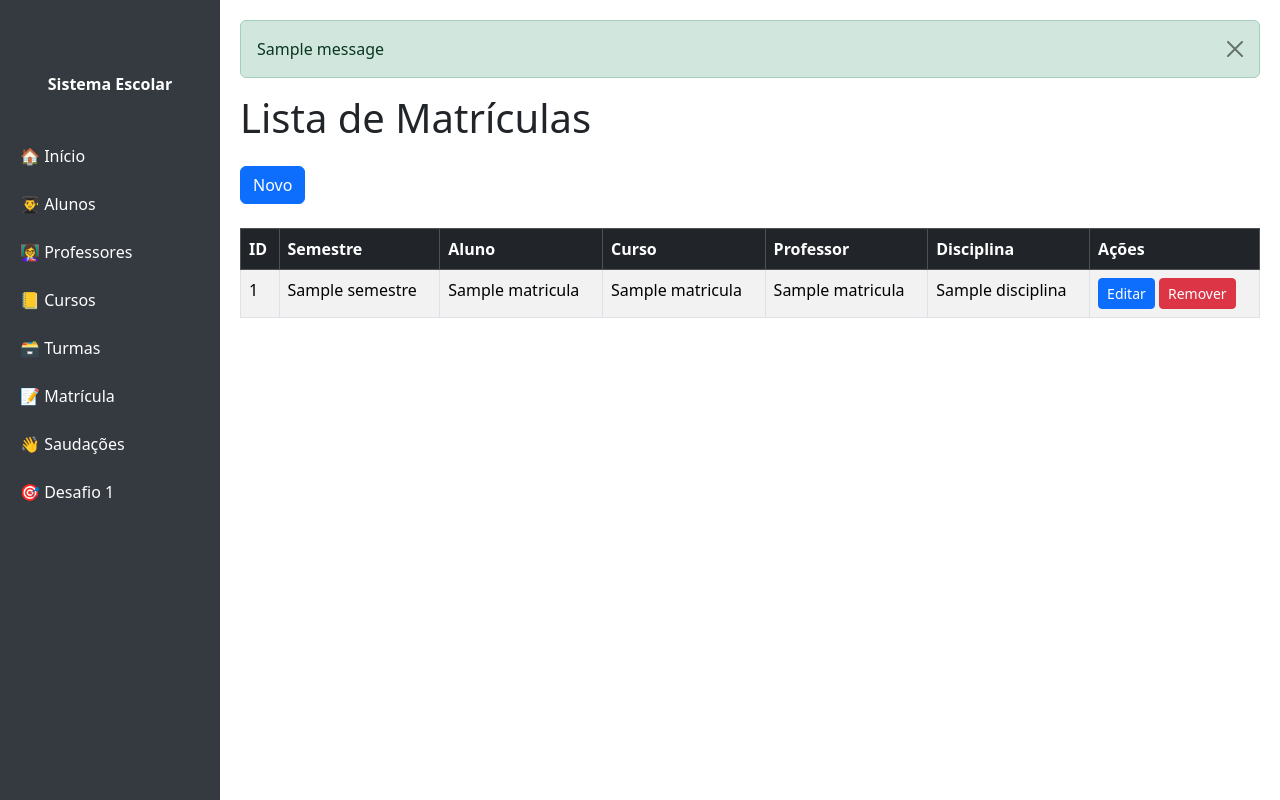
After one commit to davissontiago/pweb-ProjetoFlask, a Flask app: page /enrollments in a window 1280 px wide. The commit adds this page. Run offline with Flask 3, Linux system fonts and the light colour scheme; one stand-in notice (Sample message) is shown; a database or web service that is not in the repository returns one stand-in record (values such as "Sample title"); some libraries are stand-ins or nearby versions.

Commit message:
Versão final funcional

```diff
--- a/app.py
+++ b/app.py
@@ -3,6 +3,7 @@ from dao.student_dao import StudentDAO
 from dao.teacher_dao import TeacherDAO
 from dao.course_dao import CourseDAO
 from dao.class_dao import ClassDAO
+from dao.enrollment_dao import EnrollmentDAO
 
 import os
 
@@ -196,6 +197,68 @@ def classe_delete(id):
         flash(result["mensagem"], "danger")
     return redirect('/classes')
 
+# =========================================== Turma ===========================================
+
+@app.route('/enrollments')
+def list_enrollments():
+    dao = EnrollmentDAO()
+    data = dao.get_all()
+    return render_template('enrollments/enrollment.html', data=data)
+
+@app.route('/enrollments/form')
+def form_enrollment():
+    # 1. Carrega todos os Alunos para o dropdown
+    daoStudent = StudentDAO()
+    dataStudent = daoStudent.get_all()
+
+    # 2. Carrega todas as Turmas para o dropdown
+    daoClass = ClassDAO()
+    dataClass = daoClass.get_all()
+
+    return render_template('enrollments/form.html', enrollment_value=None, dataStudent=dataStudent, dataClass=dataClass)
+
+@app.route('/enrollments/save/', methods=['POST'])
+@app.route('/enrollments/save/<int:id>', methods=['POST'])
+def enrollment_save(id=None):
+    # Recebe os IDs selecionados nos menus suspensos
+    student_id = request.form['student_id']
+    class_id = request.form['class_id']
+
+    dao = EnrollmentDAO()
+    result = dao.save(student_id, class_id, id)
+
+    if result["status"] == "ok":
+        flash("Matrícula salva com sucesso!", "success")
+    else:
+        flash(result["mensagem"], "danger")
+
+    return redirect('/enrollments')
+
+@app.route('/enrollments/edit/<int:id>')
+def enrollment_edit(id):
+    dao = EnrollmentDAO()
+    enrollment_value = dao.get_by_id(id) # Busca a matrícula específica
+
+    # Carrega as listas novamente para preencher os dropdowns na edição
+    daoStudent = StudentDAO()
+    dataStudent = daoStudent.get_all()
+
+    daoClass = ClassDAO()
+    dataClass = daoClass.get_all()
+
+    return render_template('enrollments/form.html', enrollment_value=enrollment_value, dataStudent=dataStudent, dataClass=dataClass)
+
+@app.route('/enrollments/delete/<int:id>')
+def enrollment_delete(id):
+    dao = EnrollmentDAO()
+    result = dao.delete(id)
+
+    if result['status'] == "ok":
+       flash("Matrícula removida com sucesso!", "success")
+    else:
+        flash(result["mensagem"], "danger")
+    return redirect('/enrollments')
+
 # =========================================== Saudação ===========================================
 
 @app.route('/greetings')
--- /dev/null
+++ b/dao/enrollment_dao.py
@@ -0,0 +1,51 @@
+from dao.db_config  import get_connection
+
+class EnrollmentDAO:
+
+    sqlSelect = 'SELECT m.id, t.semestre, a.nome AS nome_aluno, c.nome_curso, p.nome AS nome_professor, p.disciplina FROM matricula AS m JOIN aluno AS a ON m.aluno_id = a.id JOIN turma AS t ON m.turma_id = t.id JOIN curso AS c ON t.curso_id = c.id JOIN professor AS p ON t.professor_id = p.id ORDER BY m.id ASC;'
+
+    def get_all(self):
+        conn = get_connection()
+        cursor = conn.cursor()
+        cursor.execute(self.sqlSelect)
+        rows = cursor.fetchall()
+        conn.close()
+        return rows
+
+    def save(self, student_id, class_id, id=None):
+        conn = get_connection()
+        cursor = conn.cursor()
+        try:
+            if id:
+                # Edição: Atualiza o aluno ou a turma da matrícula
+                cursor.execute('UPDATE matricula SET aluno_id=%s, turma_id=%s WHERE id=%s', (student_id, class_id, id))
+            else:
+                # Criação: Cria nova matrícula ligando aluno e turma
+                cursor.execute('INSERT INTO matricula (aluno_id, turma_id) VALUES (%s, %s)', (student_id, class_id))
+            conn.commit()
+            return {"status": "ok"}
+        except Exception as e:
+            return {"status": "erro", "mensagem": f"Erro: {str(e)}"}
+        finally:
+            conn.close()
+
+    def get_by_id(self, id):
+        conn = get_connection()
+        cursor = conn.cursor()
+        # Busca os IDs brutos para pré-selecionar nos dropdowns do formulário
+        cursor.execute('SELECT id, aluno_id, turma_id FROM matricula WHERE id = %s', (id,))
+        record = cursor.fetchone()
+        conn.close()
+        return record
+
+    def delete(self, id):
+        conn = get_connection()
+        cursor = conn.cursor()
+        try:
+            cursor.execute('DELETE FROM matricula WHERE id = %s', (id,))
+            conn.commit()
+            return {"status": "ok"}
+        except Exception as e:
+            return {"status": "erro", "mensagem": f"Erro: {str(e)}"}
+        finally:
+            conn.close()
--- /dev/null
+++ b/templates/enrollments/enrollment.html
@@ -0,0 +1,56 @@
+{% set page_title = 'Lista Matrículas' %}
+{% include 'includes/base_head.html' %}
+{% include 'includes/navbar.html' %}
+
+{% with messages = get_flashed_messages(with_categories=true) %}
+    {% if messages %}
+        {% for category, message in messages %}
+            <div class="alert alert-{{category}} alert-dismissible fade show" role="alert">
+                {{ message }}
+                <button type="button" class="btn-close" data-bs-dismiss="alert" aria-label="Fechar"></button>
+            </div>
+        {% endfor %}
+    {% endif %}
+{% endwith %}
+
+
+<h1 class="mb-4">Lista de Matrículas</h1>
+
+<div class="mt-3 mb-4">
+    <a href="/enrollments/form" class="btn btn-primary">Novo</a>
+</div>
+
+    <table class="table table-bordered table-striped">
+        <thead class="table-dark">
+        <tr>
+            <th>ID</th>
+            <th>Semestre</th>
+            <th>Aluno</th>
+            <th>Curso</th>
+            <th>Professor</th>
+            <th>Disciplina</th>
+            <th>Ações</th>
+        </tr>
+    </thead>
+    <tbody>
+        {% for item in data %}
+        <tr>
+            <td>{{ item[0] }}</td>
+            <td>{{ item[1] }}</td>
+            <td>{{ item[2] }}</td>
+            <td>{{ item[3] }}</td>
+            <td>{{ item[4] }}</td>
+            <td>{{ item[5] }}</td>
+            <td>
+                <a href="/enrollments/edit/{{item[0]}}" class="btn btn-primary btn-sm">Editar</a>
+                <a href="/enrollments/delete/{{item[0]}}" class="btn btn-danger btn-sm"
+                    onclick="return confirm('Tem certeza que deseja remover este registro?');">
+                    Remover
+                </a>
+            </td>
+        </tr>
+        {% endfor %}
+    </tbody>
+    </table>
+
+{% include 'includes/footer.html' %}
--- a/templates/includes/navbar.html
+++ b/templates/includes/navbar.html
@@ -5,6 +5,7 @@
     <a href="/teachers">👩‍🏫 Professores</a>
     <a href="/courses">📒 Cursos</a>
     <a href="/classes">🗃️ Turmas</a>
+    <a href="/enrollments">📝 Matrícula</a>
     <a href="/greetings">👋 Saudações</a>
     <a href="/challenge">🎯 Desafio 1</a>
 </nav>
```
Also changed, not shown: templates/enrollments/form.html (added, +47 -0 lines).
